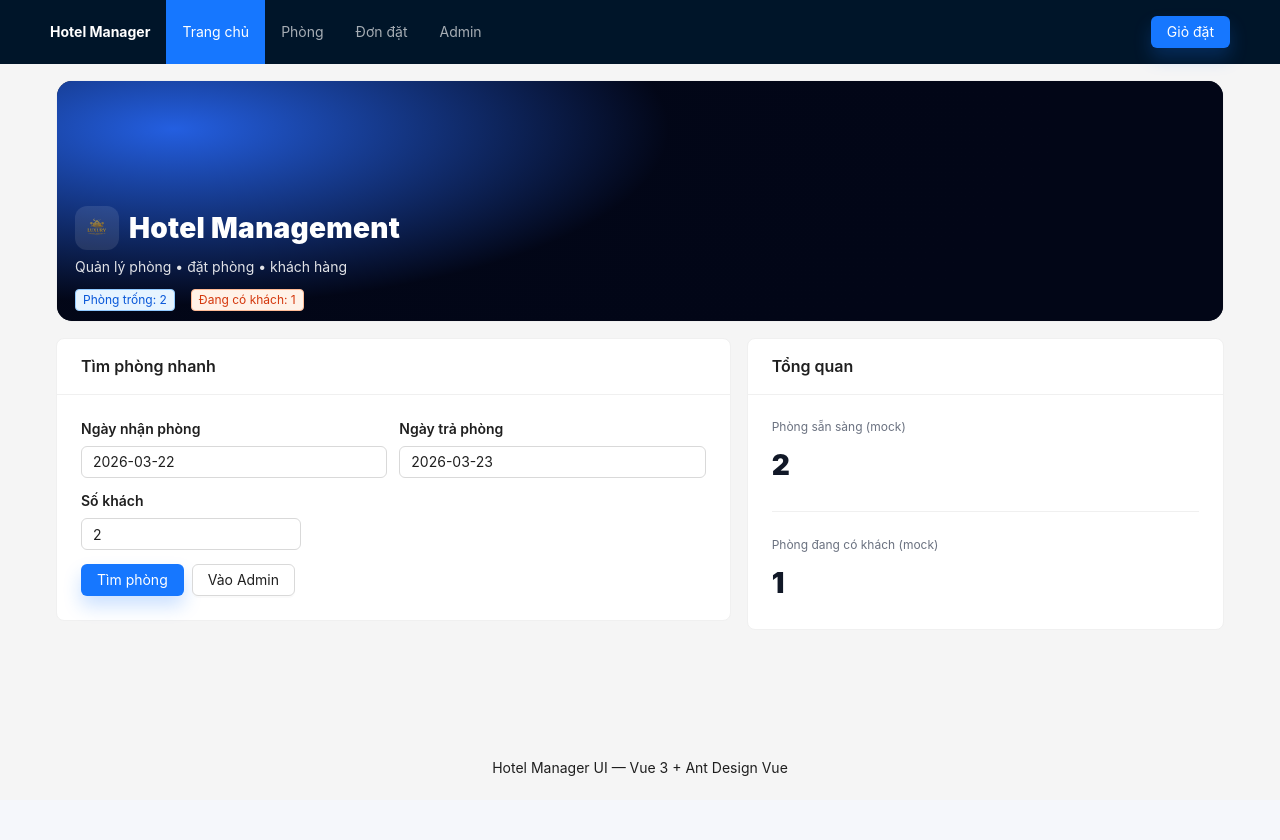
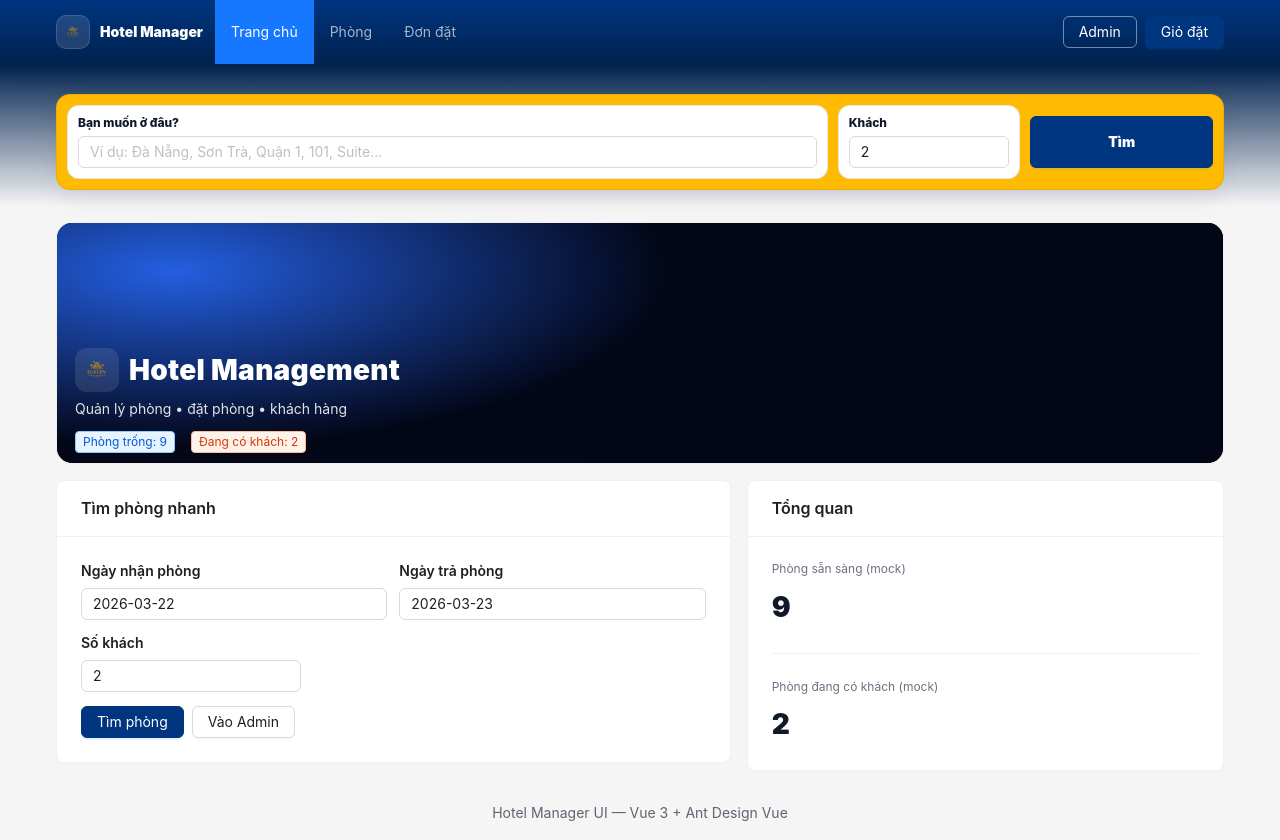
Before and after one commit to tinpro153/Hotel_Management, a Vue app: page / in a window 1280 px wide. Before the commit the page ends 800 px from the top, so only its background shows below. Built offline with nearby package versions, Linux system fonts and the light colour scheme.

Commit message:
update 24-3

```diff
--- a/src/layout/ClientLayout.vue
+++ b/src/layout/ClientLayout.vue
@@ -1,43 +1,93 @@
 <template>
-  <a-layout style="min-height: 100vh">
-    <a-layout-header style="display:flex;align-items:center;justify-content:space-between">
-      <div
-  style="color:#fff;font-weight:700;cursor:pointer"
-  @click="go('/')"
->
-  Hotel Manager
+  <a-layout style="min-height: 100vh; background: var(--bg)">
+    <!-- Header -->
+    <a-layout-header class="bk-header">
+      <div class="bk-header-inner">
+        <div class="bk-brand" @click="go('/')">
+          <img :src="logoImg" alt="logo" class="bk-logo" />
+          <span class="bk-brand-text">Hotel Manager</span>
         </div>
 
-      <a-menu theme="dark" mode="horizontal" :selectedKeys="[selectedKey]" style="flex:1;margin-left:16px">
+        <div class="bk-nav">
+          <a-menu theme="dark" mode="horizontal" :selectedKeys="[selectedKey]" class="bk-menu">
             <a-menu-item key="home" @click="go('/')">Trang chủ</a-menu-item>
             <a-menu-item key="rooms" @click="go('/rooms')">Phòng</a-menu-item>
             <a-menu-item key="bookings" @click="go('/bookings')">Đơn đặt</a-menu-item>
-        <a-menu-item key="admin" @click="go('/admin')">Admin</a-menu-item>
           </a-menu>
 
+          <a-space>
+            <a-button class="bk-admin-btn" @click="go('/admin')">Admin</a-button>
             <a-button type="primary" @click="go('/cart')">
               Giỏ đặt <span v-if="cart.count">({{ cart.count }})</span>
             </a-button>
+          </a-space>
+        </div>
+      </div>
     </a-layout-header>
 
-    <a-layout-content style="padding: 16px; max-width: 1200px; margin: 0 auto; width: 100%">
+    <!-- Search bar -->
+    <div class="bk-search-wrap">
+      <div class="app-container">
+        <div class="bk-search ui-card">
+          <a-row :gutter="[10,10]" align="middle">
+            <!-- WHERE -->
+            <a-col :xs="24" :md="16">
+              <div class="bk-field">
+                <div class="bk-label">Bạn muốn ở đâu?</div>
+                <a-auto-complete
+                  v-model:value="q"
+                  :options="placeOptions"
+                  style="width:100%"
+                  placeholder="Ví dụ: Đà Nẵng, Sơn Trà, Quận 1, 101, Suite..."
+                  allowClear
+                />
+              </div>
+            </a-col>
+
+            <!-- GUESTS -->
+            <a-col :xs="12" :md="4">
+              <div class="bk-field">
+                <div class="bk-label">Khách</div>
+                <a-input-number v-model:value="guests" :min="1" :max="10" style="width:100%" />
+              </div>
+            </a-col>
+
+            <!-- BUTTON -->
+            <a-col :xs="12" :md="4">
+              <a-button type="primary" block class="bk-search-btn" @click="goRooms">
+                Tìm
+              </a-button>
+            </a-col>
+          </a-row>
+        </div>
+      </div>
+    </div>
+
+    <a-layout-content>
+      <div class="app-container">
         <router-view />
+      </div>
     </a-layout-content>
 
-    <a-layout-footer style="text-align:center">
+    <a-layout-footer class="bk-footer">
       Hotel Manager UI — Vue 3 + Ant Design Vue
     </a-layout-footer>
   </a-layout>
 </template>
 
 <script setup>
-import { computed } from 'vue'
+import { computed, ref } from 'vue'
 import { useRoute, useRouter } from 'vue-router'
 import { useBookingCartStore } from '@/stores/bookingCart.js'
+import { rooms } from '@/mock/hotel'
+import logoImg from '@/assets//images/logo.png'
 
 const router = useRouter()
 const route = useRoute()
 const cart = useBookingCartStore()
+
+const q = ref('')
+const guests = ref(2)
 
 const selectedKey = computed(() => {
   if (route.path.startsWith('/rooms')) return 'rooms'
@@ -46,7 +96,133 @@ const selectedKey = computed(() => {
   return 'home'
 })
 
+const placeOptions = computed(() => {
+  const set = new Set()
+  rooms.forEach(r => {
+    if (r.city) set.add(r.city)
+    if (r.area && r.city) set.add(`${r.area}, ${r.city}`)
+    if (r.address) set.add(r.address)
+    if (r.name) set.add(r.name)
+    if (r.id != null) set.add(String(r.id))
+  })
+
+  return Array.from(set)
+    .filter(Boolean)
+    .slice(0, 30)
+    .map(v => ({ value: v }))
+})
+
 function go(path) {
   router.push(path)
 }
+
+function goRooms() {
+  router.push({
+    name: 'Rooms',
+    query: { q: q.value || '', guests: guests.value || 1 }
+  })
+}
 </script>
+
+<style scoped>
+.bk-header{
+  height: 64px;
+  padding: 0;
+  background: linear-gradient(180deg, var(--bk-blue) 0%, var(--bk-blue-2) 100%);
+  display:flex;
+  align-items:center;
+  box-shadow: 0 8px 18px rgba(2,6,23,.18);
+}
+
+.bk-header-inner{
+  width: 100%;
+  max-width: 1200px;
+  padding: 0 16px;
+  margin: 0 auto;
+  display:flex;
+  align-items:center;
+  justify-content:space-between;
+  gap: 12px;
+}
+
+.bk-brand{
+  display:flex;
+  align-items:center;
+  gap: 10px;
+  cursor:pointer;
+  user-select:none;
+  color:#fff;
+  font-weight: 900;
+  white-space: nowrap;
+}
+
+.bk-logo{
+  width: 34px;
+  height: 34px;
+  object-fit: contain;
+  border-radius: 10px;
+  background: rgba(255,255,255,.12);
+  border: 1px solid rgba(255,255,255,.14);
+  padding: 6px;
+}
+
+.bk-nav{
+  display:flex;
+  align-items:center;
+  gap: 12px;
+  flex: 1;
+  justify-content:flex-end;
+}
+
+.bk-menu{
+  background: transparent;
+  flex: 1;
+  min-width: 320px;
+}
+
+.bk-admin-btn{
+  color:#fff;
+  border-color: rgba(255,255,255,.45);
+  background: transparent;
+}
+
+.bk-search-wrap{
+  background: linear-gradient(180deg, var(--bk-blue-2) 0%, rgba(0,0,0,0) 100%);
+  padding: 14px 0 0;
+}
+
+.bk-search{
+  background: var(--bk-yellow);
+  padding: 10px;
+}
+
+.bk-field{
+  background: #fff;
+  border-radius: 12px;
+  padding: 10px;
+  border: 1px solid rgba(15,23,42,.10);
+}
+
+.bk-label{
+  font-size: 12px;
+  font-weight: 800;
+  color:#0f172a;
+  margin-bottom: 6px;
+}
+
+.bk-search-btn{
+  height: 52px;
+  font-weight: 900;
+}
+
+.bk-footer{
+  text-align:center;
+  color: rgba(15,23,42,.65);
+  background: transparent;
+  padding: 18px 16px;
+}
+
+@media (max-width: 768px){
+  .bk-menu{ display:none; }
+}
+</style>
--- a/src/mock/hotel.js
+++ b/src/mock/hotel.js
@@ -1,22 +1,204 @@
 export const roomTypes = [
-  { id: 1, name: 'Standard', basePrice: 450000 },
-  { id: 2, name: 'Deluxe', basePrice: 650000 },
-  { id: 3, name: 'Suite', basePrice: 1200000 }
+  { id: 1, name: 'Standard', description: 'Phòng tiêu chuẩn, phù hợp 1–2 khách.', priceBase: 550000, suggestedCapacity: 2 },
+  { id: 2, name: 'Deluxe', description: 'Phòng rộng hơn, view đẹp, tiện nghi đầy đủ.', priceBase: 850000, suggestedCapacity: 2 },
+  { id: 3, name: 'Suite', description: 'Hạng cao cấp, có phòng khách, trải nghiệm sang trọng.', priceBase: 1450000, suggestedCapacity: 3 },
+  { id: 4, name: 'Family', description: 'Phòng gia ��ình, phù hợp nhóm 3–5 khách.', priceBase: 1200000, suggestedCapacity: 4 }
 ]
 
 export const rooms = [
-  { id: 101, name: 'Phòng 101', typeId: 1, capacity: 2, price: 450000, status: 'available', amenities: ['Wifi', 'TV', 'Điều hòa'] },
-  { id: 102, name: 'Phòng 102', typeId: 1, capacity: 2, price: 450000, status: 'occupied', amenities: ['Wifi', 'TV'] },
-  { id: 201, name: 'Phòng 201', typeId: 2, capacity: 3, price: 650000, status: 'available', amenities: ['Wifi', 'TV', 'Bồn tắm'] },
-  { id: 301, name: 'Suite 301', typeId: 3, capacity: 4, price: 1200000, status: 'maintenance', amenities: ['Wifi', 'TV', 'Bồn tắm', 'Ban công'] }
+  // Đà Nẵng
+  {
+    id: 101,
+    name: 'Deluxe 101 - Sea View',
+    typeId: 2,
+    price: 950000,
+    capacity: 2,
+    status: 'available',
+    amenities: ['Wifi', 'TV', 'Điều hòa', 'Ban công', 'View biển'],
+    city: 'Đà Nẵng',
+    area: 'Sơn Trà',
+    address: '123 Võ Nguyên Giáp, Sơn Trà, Đà Nẵng'
+  },
+  {
+    id: 102,
+    name: 'Standard 102 - City View',
+    typeId: 1,
+    price: 590000,
+    capacity: 2,
+    status: 'available',
+    amenities: ['Wifi', 'TV', 'Điều hòa'],
+    city: 'Đà Nẵng',
+    area: 'Hải Châu',
+    address: '45 Bạch Đằng, Hải Châu, Đà Nẵng'
+  },
+  {
+    id: 103,
+    name: 'Suite 103 - Premium',
+    typeId: 3,
+    price: 1650000,
+    capacity: 3,
+    status: 'occupied',
+    amenities: ['Wifi', 'TV', 'Bồn tắm', 'Ban công', 'Mini bar'],
+    city: 'Đà Nẵng',
+    area: 'Ngũ Hành Sơn',
+    address: '09 Trần Bạch Đằng, Ngũ Hành Sơn, Đà Nẵng'
+  },
+  {
+    id: 104,
+    name: 'Family 104 - Beachside',
+    typeId: 4,
+    price: 1350000,
+    capacity: 4,
+    status: 'available',
+    amenities: ['Wifi', 'TV', '2 Giường', 'Điều hòa', 'Gần biển'],
+    city: 'Đà Nẵng',
+    area: 'Ngũ Hành Sơn',
+    address: '88 Nguyễn Văn Thoại, Ngũ Hành Sơn, Đà Nẵng'
+  },
+
+  // Hà Nội
+  {
+    id: 201,
+    name: 'Standard 201 - Old Quarter',
+    typeId: 1,
+    price: 650000,
+    capacity: 2,
+    status: 'available',
+    amenities: ['Wifi', 'TV', 'Điều hòa', 'Gần phố cổ'],
+    city: 'Hà Nội',
+    area: 'Hoàn Kiếm',
+    address: '12 Hàng Bè, Hoàn Kiếm, Hà Nội'
+  },
+  {
+    id: 202,
+    name: 'Deluxe 202 - Lake View',
+    typeId: 2,
+    price: 980000,
+    capacity: 2,
+    status: 'maintenance',
+    amenities: ['Wifi', 'TV', 'Bồn tắm', 'View hồ'],
+    city: 'Hà Nội',
+    area: 'Tây Hồ',
+    address: '18 Xuân Diệu, Tây Hồ, Hà Nội'
+  },
+  {
+    id: 203,
+    name: 'Suite 203 - Executive',
+    typeId: 3,
+    price: 1850000,
+    capacity: 3,
+    status: 'available',
+    amenities: ['Wifi', 'TV', 'Bàn làm việc', 'Phòng khách'],
+    city: 'Hà Nội',
+    area: 'Ba Đình',
+    address: '30 Liễu Giai, Ba Đình, Hà Nội'
+  },
+
+  // TP.HCM
+  {
+    id: 301,
+    name: 'Deluxe 301 - Downtown',
+    typeId: 2,
+    price: 1100000,
+    capacity: 2,
+    status: 'available',
+    amenities: ['Wifi', 'TV', 'Điều hòa', 'Gần trung tâm'],
+    city: 'TP. Hồ Chí Minh',
+    area: 'Quận 1',
+    address: '98 Nguyễn Huệ, Quận 1, TP.HCM'
+  },
+  {
+    id: 302,
+    name: 'Suite 302 - Skyline',
+    typeId: 3,
+    price: 2100000,
+    capacity: 3,
+    status: 'occupied',
+    amenities: ['Wifi', 'TV', 'View thành phố', 'Mini bar'],
+    city: 'TP. Hồ Chí Minh',
+    area: 'Quận 1',
+    address: '15 Đồng Khởi, Quận 1, TP.HCM'
+  },
+  {
+    id: 303,
+    name: 'Family 303 - Riverside',
+    typeId: 4,
+    price: 1550000,
+    capacity: 4,
+    status: 'available',
+    amenities: ['Wifi', 'TV', '2 Giường', 'Gần sông', 'Bếp nhỏ'],
+    city: 'TP. Hồ Chí Minh',
+    area: 'Thủ Đức',
+    address: '22 Xa lộ Hà Nội, Thủ Đức, TP.HCM'
+  },
+
+  // Đà Lạt
+  {
+    id: 401,
+    name: 'Standard 401 - Cozy',
+    typeId: 1,
+    price: 520000,
+    capacity: 2,
+    status: 'available',
+    amenities: ['Wifi', 'TV', 'Sưởi', 'View đồi'],
+    city: 'Đà Lạt',
+    area: 'Phường 1',
+    address: '10 Bùi Thị Xuân, Phường 1, Đà Lạt'
+  },
+  {
+    id: 402,
+    name: 'Deluxe 402 - Pine View',
+    typeId: 2,
+    price: 820000,
+    capacity: 2,
+    status: 'available',
+    amenities: ['Wifi', 'TV', 'Sưởi', 'Ban công'],
+    city: 'Đà Lạt',
+    area: 'Phường 8',
+    address: '55 Phù Đổng Thiên Vương, Phường 8, Đà Lạt'
+  }
 ]
 
+/**
+ * NEW: customers + bookings để AdminBookingsPage/AdminCustomersPage không warning
+ * Đây là mock data tối thiểu.
+ */
 export const customers = [
-  { id: 1, name: 'Nguyễn Văn A', phone: '0900000001', email: 'a@gmail.com' },
-  { id: 2, name: 'Trần Thị B', phone: '0900000002', email: 'b@gmail.com' }
+  { id: 1, name: 'Nguyễn Văn A', phone: '0901000001', email: 'a@example.com' },
+  { id: 2, name: 'Trần Thị B', phone: '0901000002', email: 'b@example.com' },
+  { id: 3, name: 'Lê Văn C', phone: '0901000003', email: 'c@example.com' }
 ]
 
+// booking: liên kết customerId + roomId
 export const bookings = [
-  { id: 1, customerId: 1, roomId: 101, checkIn: '2026-03-22', checkOut: '2026-03-24', status: 'confirmed', total: 900000 },
-  { id: 2, customerId: 2, roomId: 201, checkIn: '2026-03-25', checkOut: '2026-03-26', status: 'pending', total: 650000 }
+  {
+    id: 1001,
+    roomId: 103,
+    customerId: 1,
+    checkIn: '2026-03-22',
+    checkOut: '2026-03-24',
+    guests: 2,
+    status: 'confirmed',
+    note: 'Nhận phòng sau 14:00'
+  },
+  {
+    id: 1002,
+    roomId: 302,
+    customerId: 2,
+    checkIn: '2026-03-25',
+    checkOut: '2026-03-27',
+    guests: 2,
+    status: 'confirmed',
+    note: ''
+  },
+  {
+    id: 1003,
+    roomId: 201,
+    customerId: 3,
+    checkIn: '2026-03-28',
+    checkOut: '2026-03-29',
+    guests: 1,
+    status: 'pending',
+    note: ''
+  }
 ]
--- a/src/page/client/RoomsPage.vue
+++ b/src/page/client/RoomsPage.vue
@@ -2,11 +2,14 @@
   <a-row :gutter="[16,16]">
     <!-- Filters -->
     <a-col :xs="24" :lg="7">
-      <a-card title="Bộ lọc" :bodyStyle="{ padding: '12px' }">
+      <a-card class="ui-card bk-filter" title="Bộ lọc" :bodyStyle="{ padding: '12px' }">
         <a-space direction="vertical" style="width:100%" size="middle">
           <div>
-            <div class="label">Tìm theo tên</div>
-            <a-input v-model:value="keyword" placeholder="Ví dụ: 101, Suite..." allowClear />
+            <div class="label">Tìm theo địa điểm / tên phòng</div>
+            <a-input v-model:value="keyword" placeholder="Ví dụ: Đà Nẵng, Sơn Trà, 101..." allowClear />
+            <div class="ui-muted" style="margin-top:6px" v-if="fromSearchBar">
+              Đang lọc theo: <b>{{ fromSearchBar }}</b>
+            </div>
           </div>
 
           <div>
@@ -33,9 +36,7 @@
               :step="50000"
               :tooltip="{ formatter: formatMoney }"
             />
-            <div class="muted">
-              {{ formatMoney(priceRange[0]) }} — {{ formatMoney(priceRange[1]) }}
-            </div>
+            <div class="ui-muted">{{ formatMoney(priceRange[0]) }} — {{ formatMoney(priceRange[1]) }}</div>
           </div>
 
           <div>
@@ -48,7 +49,7 @@
             </a-select>
           </div>
 
-          <a-space>
+          <a-space wrap>
             <a-button @click="reset">Reset</a-button>
             <a-button type="primary" @click="goCart">Giỏ đặt</a-button>
           </a-space>
@@ -58,61 +59,72 @@
 
     <!-- List -->
     <a-col :xs="24" :lg="17">
-      <a-card :title="`Phòng (${filtered.length})`" :bodyStyle="{ padding: '12px' }">
-        <a-row :gutter="[16,16]">
-          <a-col v-for="r in filtered" :key="r.id" :xs="24" :md="12">
-            <a-card class="room-card" hoverable>
-              <template #cover>
-                <div class="room-cover" :style="{ backgroundImage: `url(${roomImage(r.id)})` }">
-                  <div class="room-cover-overlay">
-                    <a-tag :color="statusColor(r.status)">{{ r.status }}</a-tag>
-                  </div>
-                </div>
-              </template>
-
-              <div class="room-title">
-                <div class="name">{{ r.name }}</div>
-                <div class="price">{{ formatMoney(r.price) }} <span class="muted">/ đêm</span></div>
+      <a-card class="ui-card" :bodyStyle="{ padding: '12px' }">
+        <div class="list-head">
+          <div class="list-title">Chỗ ở phù hợp</div>
+          <div class="ui-muted">{{ filtered.length }} phòng</div>
         </div>
 
-              <div class="meta">
+        <a-space direction="vertical" style="width:100%" size="middle">
+          <div v-for="r in filtered" :key="r.id" class="bk-room ui-card">
+            <div class="bk-room-img" :style="{ backgroundImage: `url(${roomImage(r.id)})` }"></div>
+
+            <div class="bk-room-body">
+              <div class="bk-room-top">
+                <div>
+                  <div class="bk-room-name">{{ r.name }}</div>
+
+                  <div class="bk-room-location ui-muted">
+                    {{ (r.area ? r.area + ', ' : '') + (r.city || '') }}
+                  </div>
+
+                  <div class="bk-room-meta">
+                    <a-tag :color="statusColor(r.status)">{{ r.status }}</a-tag>
+                    <span class="dot">•</span>
                     <span><b>Sức chứa:</b> {{ r.capacity }}</span>
                     <span class="dot">•</span>
                     <span><b>Loại:</b> {{ typeName(r.typeId) }}</span>
                   </div>
-
-              <div class="amenities">
-                <a-tag v-for="a in r.amenities.slice(0, 3)" :key="a">{{ a }}</a-tag>
-                <a-tag v-if="r.amenities.length > 3">+{{ r.amenities.length - 3 }}</a-tag>
                 </div>
 
-              <a-space>
-                <a-button type="primary" @click="goDetail(r.id)">Xem chi tiết</a-button>
-                <a-button :disabled="r.status !== 'available'" @click="quickBook(r)">
-                  Đặt nhanh
-                </a-button>
-              </a-space>
-            </a-card>
-          </a-col>
-        </a-row>
+                <div class="bk-price-box">
+                  <div class="bk-price">{{ formatMoney(r.price) }}₫</div>
+                  <div class="ui-muted">/đêm</div>
+                </div>
+              </div>
+
+              <div class="bk-amenities">
+                <a-tag v-for="a in r.amenities.slice(0, 4)" :key="a">{{ a }}</a-tag>
+                <a-tag v-if="r.amenities.length > 4">+{{ r.amenities.length - 4 }}</a-tag>
+              </div>
+
+              <div class="bk-actions">
+                <a-button type="primary" @click="goDetail(r.id)">Xem phòng</a-button>
+                <a-button :disabled="r.status !== 'available'" @click="quickBook(r)">Đặt nhanh</a-button>
+              </div>
+            </div>
+          </div>
 
           <a-empty v-if="filtered.length === 0" description="Không có phòng phù hợp" />
+        </a-space>
       </a-card>
     </a-col>
   </a-row>
 </template>
 
 <script setup>
-import { computed, ref } from 'vue'
-import { useRouter } from 'vue-router'
+import { computed, ref, watch } from 'vue'
+import { useRoute, useRouter } from 'vue-router'
 import { message } from 'ant-design-vue'
 import { rooms, roomTypes } from '@/mock/hotel'
 import { useBookingCartStore } from '@/stores/bookingCart.js'
 
 const router = useRouter()
+const route = useRoute()
 const cart = useBookingCartStore()
 
 const keyword = ref('')
+const fromSearchBar = ref('')
 const status = ref(undefined)
 const minCapacity = ref(1)
 const sort = ref('price_asc')
@@ -122,10 +134,33 @@ const minPrice = Math.min(...prices)
 const maxPrice = Math.max(...prices)
 const priceRange = ref([minPrice, maxPrice])
 
+// Đồng bộ từ search bar (query)
+watch(
+  () => route.query,
+  (q) => {
+    const kw = (q.q || '').toString()
+    keyword.value = kw
+    fromSearchBar.value = kw
+
+    const g = Number(q.guests || 1)
+    minCapacity.value = Number.isFinite(g) ? Math.max(1, g) : 1
+  },
+  { immediate: true }
+)
+
 const filtered = computed(() => {
+  const kw = (keyword.value || '').trim().toLowerCase()
+
   const list = rooms
     .filter(r => {
-      const okKeyword = !keyword.value || r.name.toLowerCase().includes(keyword.value.toLowerCase())
+      const okKeyword =
+        !kw ||
+        r.name?.toLowerCase().includes(kw) ||
+        String(r.id).includes(kw) ||
+        (r.city || '').toLowerCase().includes(kw) ||
+        (r.area || '').toLowerCase().includes(kw) ||
+        (r.address || '').toLowerCase().includes(kw)
+
       const okStatus = !status.value || r.status === status.value
       const okCap = r.capacity >= (minCapacity.value || 1)
       const okPrice = r.price >= priceRange.value[0] && r.price <= priceRange.value[1]
@@ -149,13 +184,12 @@ const filtered = computed(() => {
 function goDetail(id) {
   router.push({ name: 'RoomDetail', params: { id } })
 }
-
 function goCart() {
   router.push('/cart')
 }
-
 function reset() {
   keyword.value = ''
+  fromSearchBar.value = ''
   status.value = undefined
   minCapacity.value = 1
   sort.value = 'price_asc'
@@ -163,7 +197,6 @@ function reset() {
 }
 
 function quickBook(r) {
-  // mock quick booking: add 1-night from today->tomorrow style value
   const checkIn = '2026-03-22'
   const checkOut = '2026-03-23'
   cart.addRoom({
@@ -180,50 +213,117 @@ function quickBook(r) {
 function typeName(typeId) {
   return roomTypes.find(t => t.id === typeId)?.name || '—'
 }
-
 function statusColor(s) {
   if (s === 'available') return 'green'
   if (s === 'occupied') return 'volcano'
   if (s === 'maintenance') return 'gold'
   return 'blue'
 }
-
 function formatMoney(v) {
   return new Intl.NumberFormat('vi-VN').format(v)
 }
-
-// Ảnh placeholder theo id (không cần tải ảnh thật)
 function roomImage(id) {
-  // picsum có thể đổi ảnh theo seed
-  return `https://picsum.photos/seed/room-${id}/800/420`
+  return `https://picsum.photos/seed/room-${id}/800/520`
 }
 </script>
 
 <style scoped>
-.label{ font-weight: 600; margin-bottom: 6px; }
-.muted{ color:#6b7280; font-size: 12px; }
-.room-card :deep(.ant-card-body){ padding: 12px; }
-.room-cover{
-  height: 170px;
+.label{ font-weight: 800; margin-bottom: 6px; }
+.dot{ margin: 0 8px; color:#9ca3af; }
+
+.bk-filter{
+  position: sticky;
+  top: 88px;
+}
+
+.list-head{
+  display:flex;
+  justify-content:space-between;
+  align-items:flex-end;
+  margin-bottom: 10px;
+}
+.list-title{
+  font-weight: 950;
+  font-size: 16px;
+}
+
+.bk-room{
+  display:grid;
+  grid-template-columns: 260px 1fr;
+  gap: 12px;
+  padding: 12px;
+  overflow: hidden;
+}
+
+.bk-room-img{
+  border-radius: 12px;
+  height: 180px;
   background-size: cover;
   background-position: center;
 }
-.room-cover-overlay{
+
+.bk-room-body{
   display:flex;
-  justify-content:flex-end;
-  padding: 10px;
-  background: linear-gradient(to bottom, rgba(0,0,0,.35), rgba(0,0,0,0));
+  flex-direction:column;
+  gap: 10px;
 }
-.room-title{
+
+.bk-room-top{
   display:flex;
   justify-content:space-between;
-  align-items:flex-start;
-  gap: 8px;
-  margin-top: 4px;
+  gap: 12px;
 }
-.room-title .name{ font-weight: 700; }
-.room-title .price{ font-weight: 800; color:#0f172a; }
-.meta{ color:#374151; margin: 6px 0 8px; }
-.dot{ margin: 0 6px; color:#9ca3af; }
-.amenities{ margin-bottom: 10px; }
+
+.bk-room-name{
+  font-weight: 950;
+  font-size: 18px;
+  line-height: 1.2;
+}
+
+.bk-room-location{
+  margin-top: 6px;
+}
+
+.bk-room-meta{
+  margin-top: 6px;
+  color:#334155;
+  display:flex;
+  align-items:center;
+  flex-wrap:wrap;
+  gap: 6px;
+}
+
+.bk-price-box{
+  text-align:right;
+  min-width: 120px;
+}
+.bk-price{
+  font-weight: 950;
+  font-size: 20px;
+  color:#0f172a;
+}
+
+.bk-amenities :deep(.ant-tag){
+  margin-bottom: 6px;
+}
+
+.bk-actions{
+  display:flex;
+  gap: 10px;
+  flex-wrap:wrap;
+  margin-top: auto;
+}
+
+@media (max-width: 768px){
+  .bk-filter{ position: static; top: auto; }
+  .bk-room{
+    grid-template-columns: 1fr;
+  }
+  .bk-room-img{
+    height: 200px;
+  }
+  .bk-price-box{
+    text-align:left;
+  }
+}
 </style>
--- a/src/styles/theme.css
+++ b/src/styles/theme.css
@@ -1,54 +1,47 @@
 :root{
-  --bg: #f5f7fb;
+  --bk-blue: #003580;      /* Booking-like blue */
+  --bk-blue-2: #00224f;
+  --bk-yellow: #febb02;    /* Booking-like yellow */
+  --bg: #f5f5f5;
   --card: #ffffff;
   --text: #0f172a;
   --muted: #64748b;
-  --primary: #1677ff;
-  --radius: 16px;
+  --radius: 14px;
 }
 
-html, body{
-  height: 100%;
-}
-
+html, body{ height: 100%; }
 body{
   margin: 0;
   background: var(--bg);
   color: var(--text);
 }
 
-/* Container dùng cho Client */
+/* Container */
 .app-container{
   max-width: 1200px;
   margin: 0 auto;
   padding: 16px;
 }
 
-/* Card “xịn” hơn */
+/* Card look */
 .ui-card{
   border-radius: var(--radius);
-  box-shadow: 0 10px 30px rgba(15, 23, 42, .06);
-  border: 1px solid rgba(15, 23, 42, .06);
+  border: 1px solid rgba(15, 23, 42, .08);
+  box-shadow: 0 10px 24px rgba(15, 23, 42, .06);
 }
 
-/* Title/Muted */
-.ui-title{
-  font-weight: 900;
-  color: var(--text);
+/* Buttons: làm primary giống Booking hơn */
+.ant-btn-primary{
+  background: var(--bk-blue);
+  border-color: var(--bk-blue);
 }
-.ui-muted{
-  color: var(--muted);
+.ant-btn-primary:hover{
+  background: #0a4aa6;
+  border-color: #0a4aa6;
 }
 
-/* Nút primary nổi hơn một chút */
-.ant-btn-primary{
-  box-shadow: 0 10px 18px rgba(22, 119, 255, .22);
-}
-
-/* Table bo góc nhẹ */
-.ant-table{
-  border-radius: 14px;
-}
+/* Tags */
+.ui-muted{ color: var(--muted); }
 
 /* Mobile spacing */
 @media (max-width: 576px){
```
Lines whose indentation alone changed are shown as unchanged.
